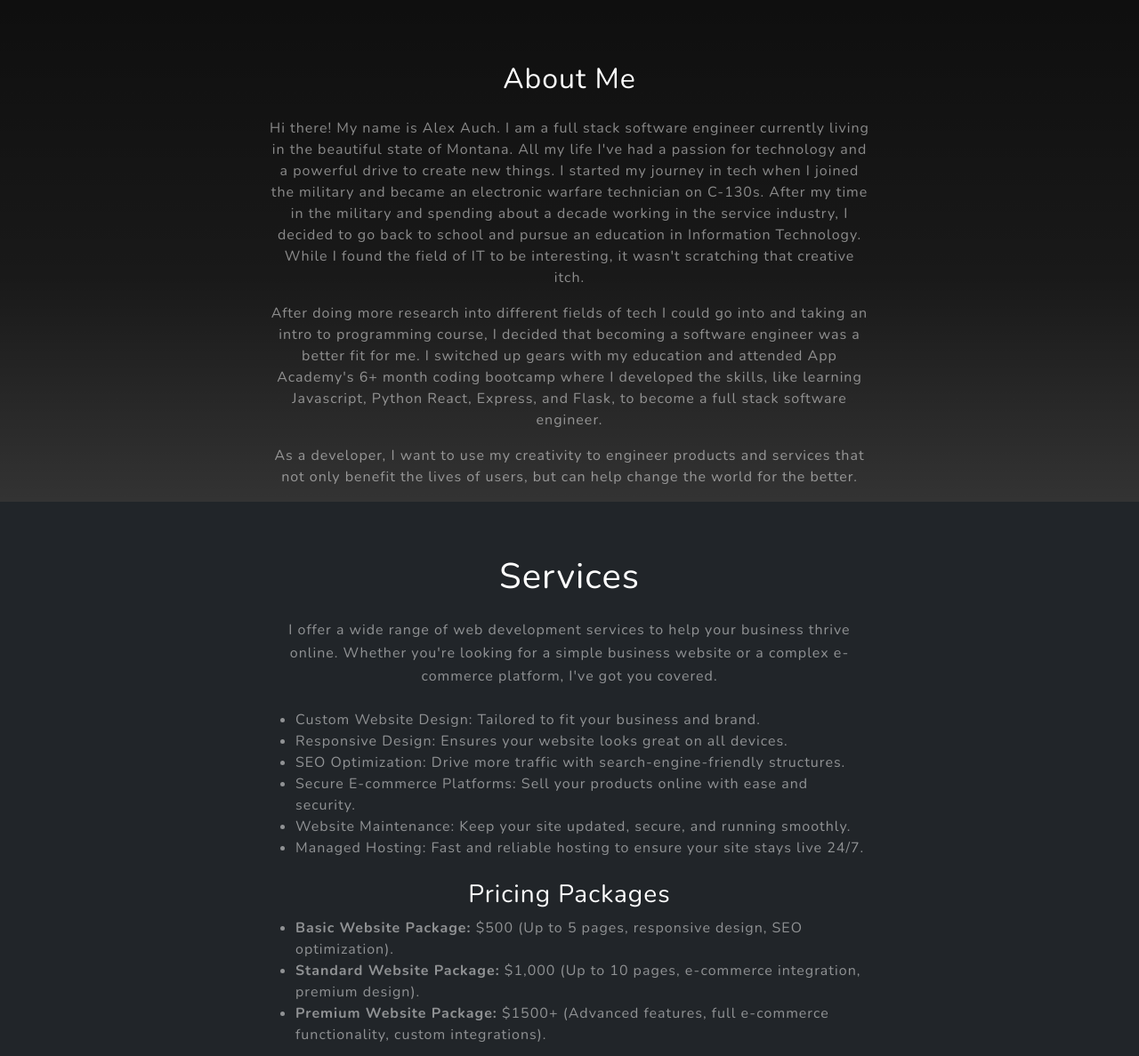
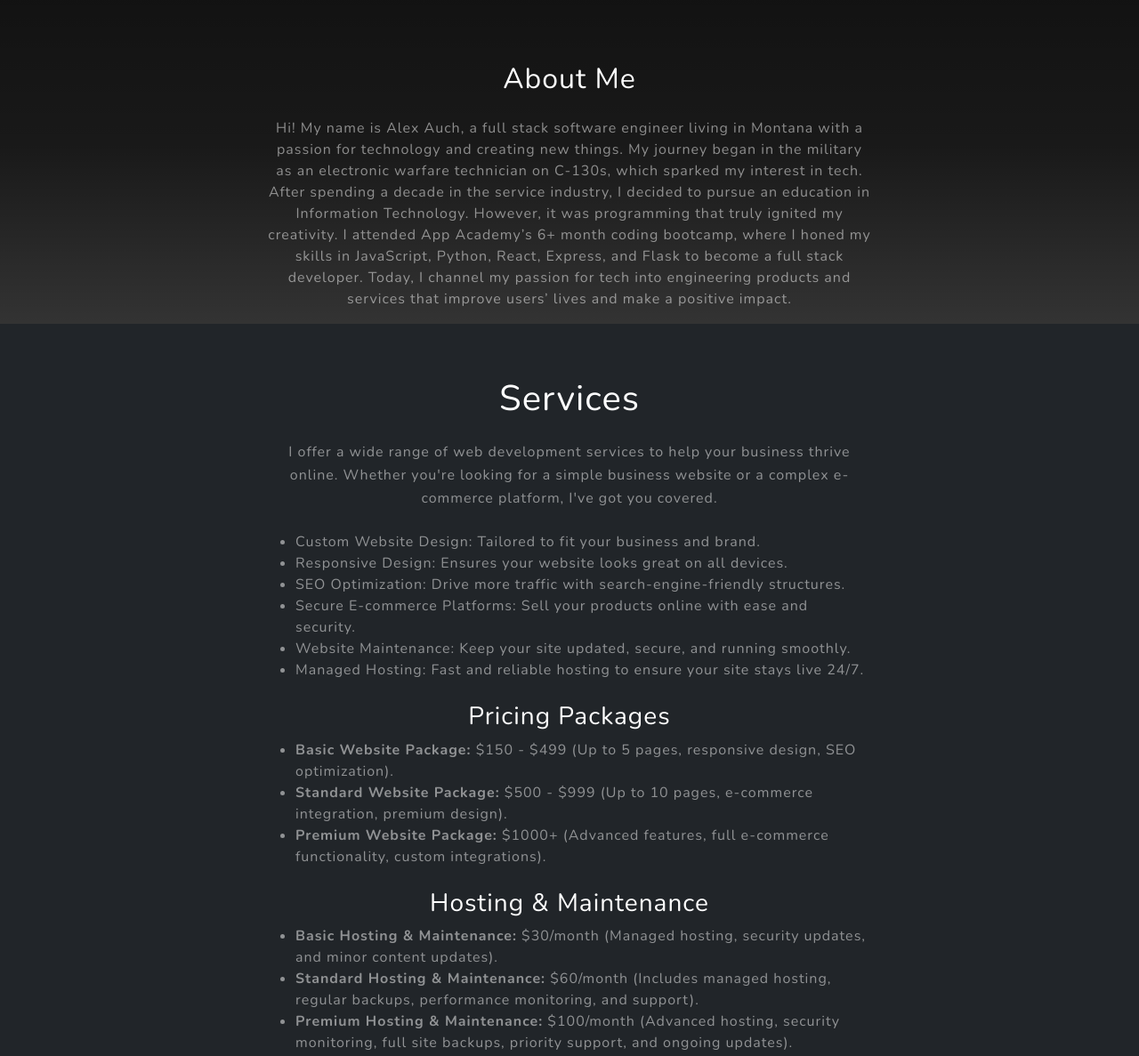
Before and after one commit to AuchnotOuch/AuchnotOuch.github.io, a plain HTML site: page index.html in a window 1280 px wide. Shown: the part 1240-2427 px from the top of the page at 89% size. Drawn offline with nearby package versions, Linux system fonts and the light colour scheme.

Commit message:
Update index.html

```diff
--- a/index.html
+++ b/index.html
@@ -62,30 +62,9 @@
                     </div>
                     <h2 class="text-white mb-4">About Me</h2>
                     <p class="text-white-50">
-                        Hi there! My name is Alex Auch. I am a full stack software engineer currently living
-                        in the beautiful state of Montana. All my life I've had a passion for technology and
-                        a powerful drive to create new things. I started my journey in tech when I joined the military
-                        and became an electronic warfare technician on C-130s. After my time in the military and
-                        spending
-                        about a decade working in the service industry, I decided to go back to school and pursue an
-                        education
-                        in Information Technology. While I found the field of IT to be interesting, it wasn't scratching
-                        that
-                        creative itch.
-                    </p>
-                    <p class="text-white-50">
-                        After doing more research into different fields of tech I could go into and taking an intro to
-                        programming
-                        course, I decided that becoming a software engineer was a better fit for me. I switched up gears
-                        with my education
-                        and attended App Academy's 6+ month coding bootcamp where I developed the skills, like learning
-                        Javascript, Python
-                        React, Express, and Flask, to become a full stack
-                        software engineer.
-                    </p>
-                    <p class="text-white-50">
-                        As a developer, I want to use my creativity to engineer products and services
-                        that not only benefit the lives of users, but can help change the world for the better.
+                        Hi! My name is Alex Auch, a full stack software engineer living in Montana with a passion for technology and creating new things. My journey began in the military as an electronic warfare technician on C-130s, which sparked my interest in tech. After spending a decade in the service industry, I decided to pursue an education in Information Technology. However, it was programming that truly ignited my creativity.
+
+I attended App Academy’s 6+ month coding bootcamp, where I honed my skills in JavaScript, Python, React, Express, and Flask to become a full stack developer. Today, I channel my passion for tech into engineering products and services that improve users’ lives and make a positive impact.
                     </p>
                 </div>
             </div>
@@ -110,9 +89,9 @@
                 </ul>
                 <h3 class="text-white mt-4">Pricing Packages</h3>
                 <ul class="text-white-50 text-start">
-                    <li><strong>Basic Website Package:</strong> $500 (Up to 5 pages, responsive design, SEO optimization).</li>
-                    <li><strong>Standard Website Package:</strong> $1,000 (Up to 10 pages, e-commerce integration, premium design).</li>
-                    <li><strong>Premium Website Package:</strong> $1500+ (Advanced features, full e-commerce functionality, custom integrations).</li>
+                    <li><strong>Basic Website Package:</strong> $150 - $499 (Up to 5 pages, responsive design, SEO optimization).</li>
+                    <li><strong>Standard Website Package:</strong> $500 - $999 (Up to 10 pages, e-commerce integration, premium design).</li>
+                    <li><strong>Premium Website Package:</strong> $1000+ (Advanced features, full e-commerce functionality, custom integrations).</li>
                 </ul>
                 <h3 class="text-white mt-4">Hosting & Maintenance</h3>
                 <ul class="text-white-50 text-start">
```
